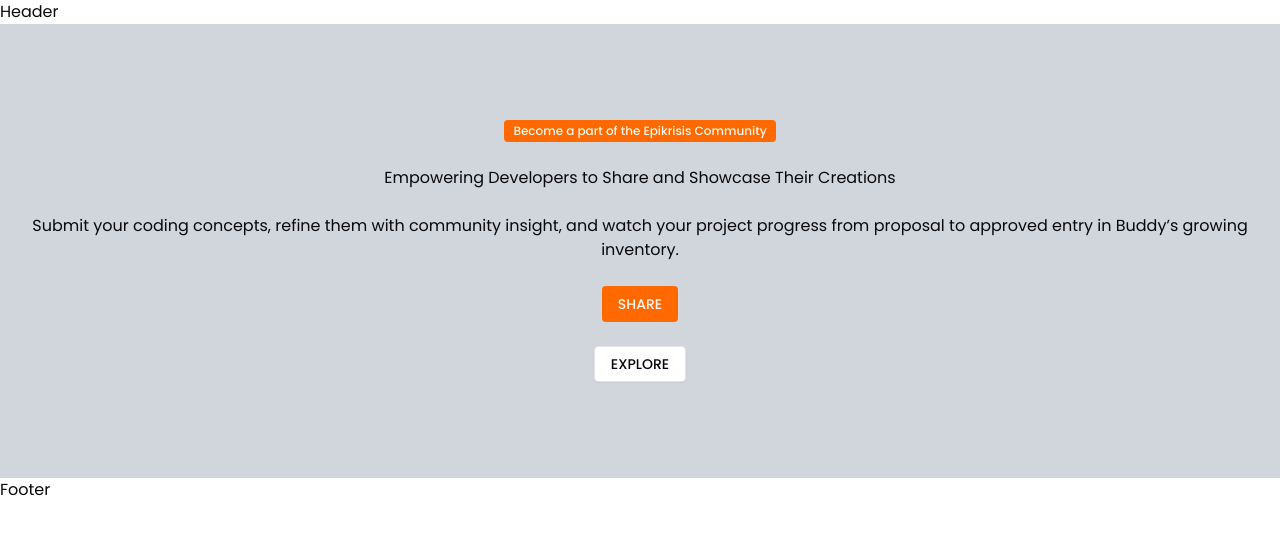
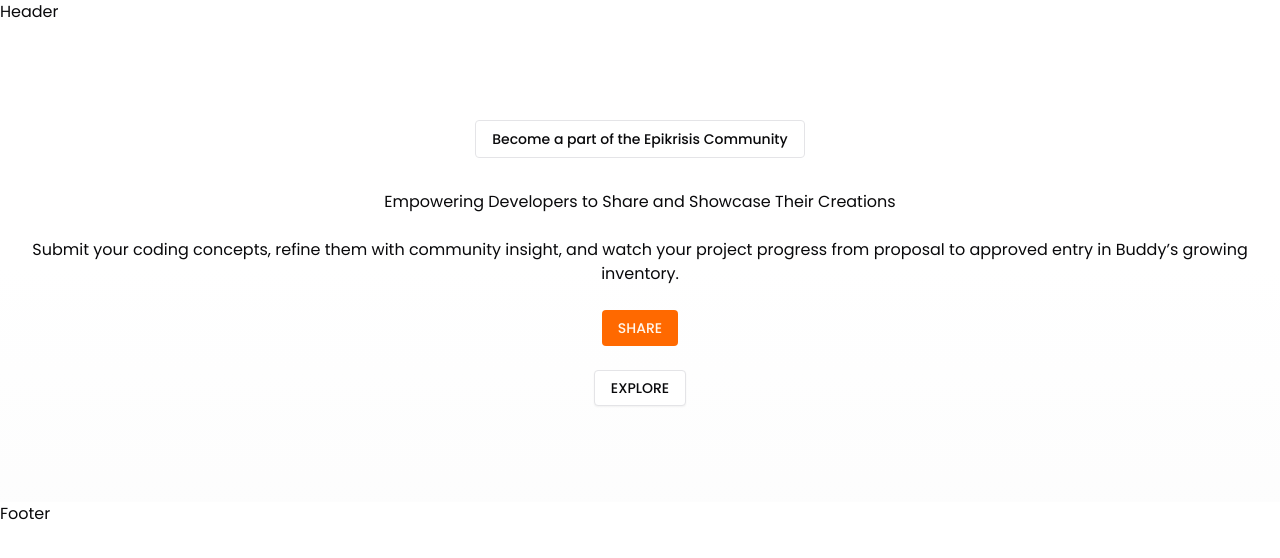
Before and after one commit to Nimira43/Epikrisis, a Next.js app: page / in a window 1280 px wide. Shown: the top 558 px of the page. Built offline with nearby package versions, Linux system fonts and the light colour scheme.

Commit message:
Live-Badge 2

```diff
--- a/components/landing-page/hero-section.tsx
+++ b/components/landing-page/hero-section.tsx
@@ -2,12 +2,19 @@
 import { Button } from '../ui/button'
 
 const LiveBadge = () => {
-  return <Badge>Become a part of the Epikrisis Community</Badge>
+  return (
+    <Badge
+      variant='outline'
+      className='px-4 py-2 mb-8 text-sm backdrop-blur-sm'
+    >
+      Become a part of the Epikrisis Community
+    </Badge>
+  )
 }
 
 export default function HeroSection() {
   return (
-    <section className='relative overflow-hidden bg-gray-300'>
+    <section className='relative overflow-hidden bg-linear-to-b from-background via-background to-muted/20'>
       <div className='wrapper'>
         <div className='flex flex-col items-center justify-center lg:py-24 py-12 space-y-6 text-center'>
           <LiveBadge />
```
